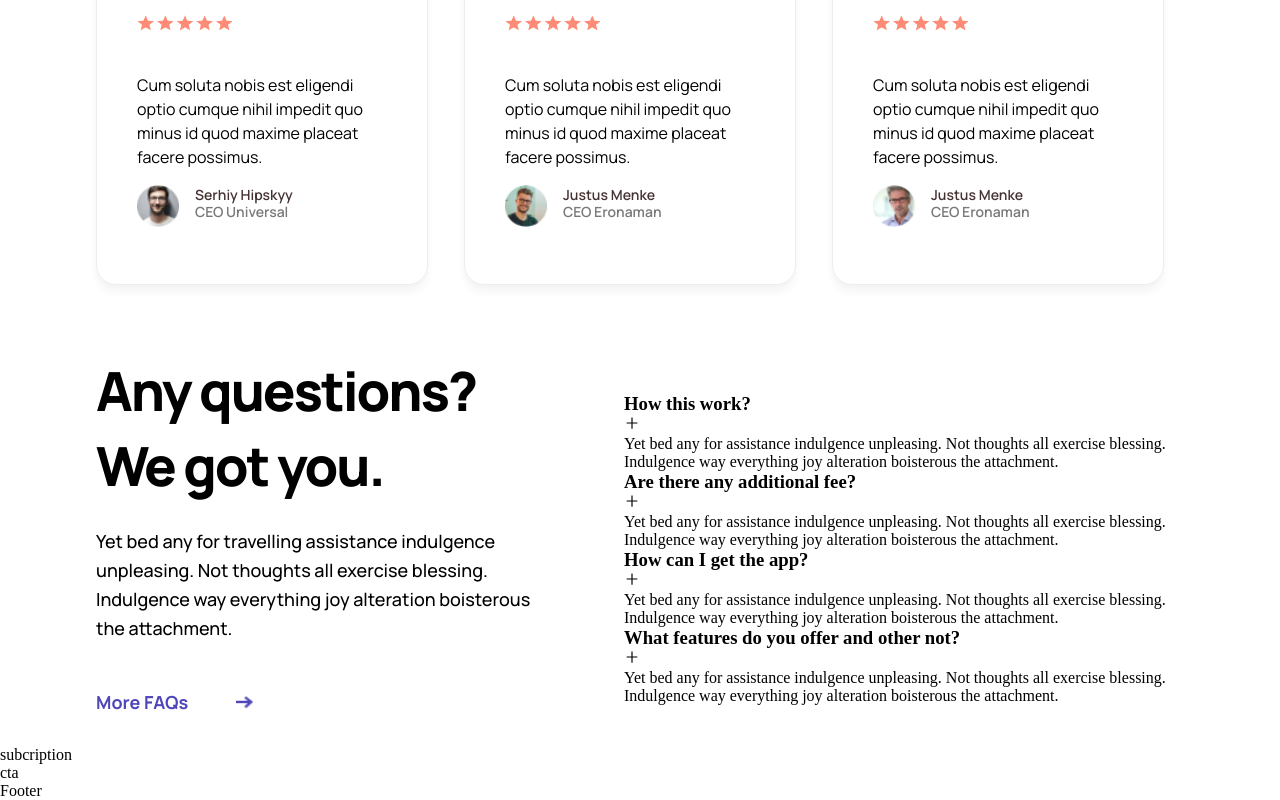
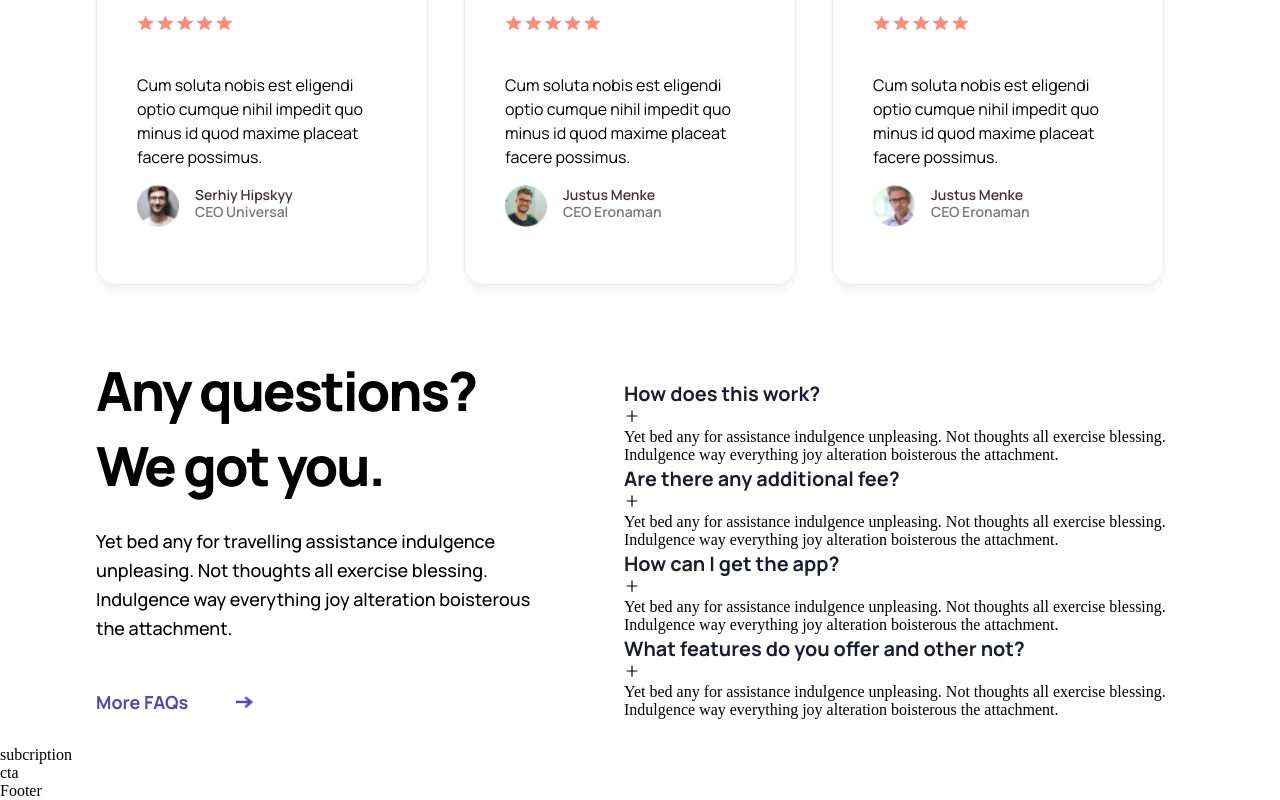
Before and after one commit to jam-jam200/sass-landing-page, a React (Vite) app: page / in a window 1280 px wide. Shown: the part 3275-4075 px from the top of the page. Built offline with nearby package versions, Linux system fonts and the light colour scheme.

Commit message:
still on accordions

```diff
--- a/src/components/Accordions/Accordion.jsx
+++ b/src/components/Accordions/Accordion.jsx
@@ -11,12 +11,13 @@ const Accordion = () => {
   };
 
   return (
-    <div className="arshakir__accordion__container">
-      <div className="arshakir__accordion-questions">
+    <div className="arshakir__accordion__container ">
+      <div className="arshakir__accordion-questions accordion">
         {faq__questions.map((question, index) => (
           <div
             key={index + question.question}
             onClick={() => handleAccordion(index)}
+            className="arshakir__accordion-question item"
           >
             <div className="arshakir__accordion__question-heading">
               <h3 className={accordion === index ? "active" : ""}>
@@ -27,7 +28,9 @@ const Accordion = () => {
               {accordion === index ? <AiOutlineMinus /> : <AiOutlinePlus />}
             </div>
             <div>
-              <p>{question.answer}</p>
+              <p className={accordion === index ? "active" : "inactive"}>
+                {question.answer}
+              </p>
             </div>
           </div>
         ))}
--- a/src/components/Accordions/Accordion.scss
+++ b/src/components/Accordions/Accordion.scss
@@ -0,0 +1,17 @@
+.arshakir__accordion-questions {
+  width: 100%;
+
+  div {
+    .arshakir__accordion__question-heading {
+      font-family: var(--font-family);
+      font-weight: 700;
+      font-size: 17px;
+      line-height: 29px;
+      color: #1b1c31;
+    }
+
+    .arshakir__accordion-minus {
+
+    }
+  }
+}
--- a/src/constants/index.js
+++ b/src/constants/index.js
@@ -1,6 +1,6 @@
 export const faq__questions = [
   {
-    question: "How this work?",
+    question: "How does this work?",
     answer:
       "Yet bed any for  assistance indulgence unpleasing. Not thoughts all exercise blessing. Indulgence way everything joy alteration boisterous the attachment.",
   },
```
